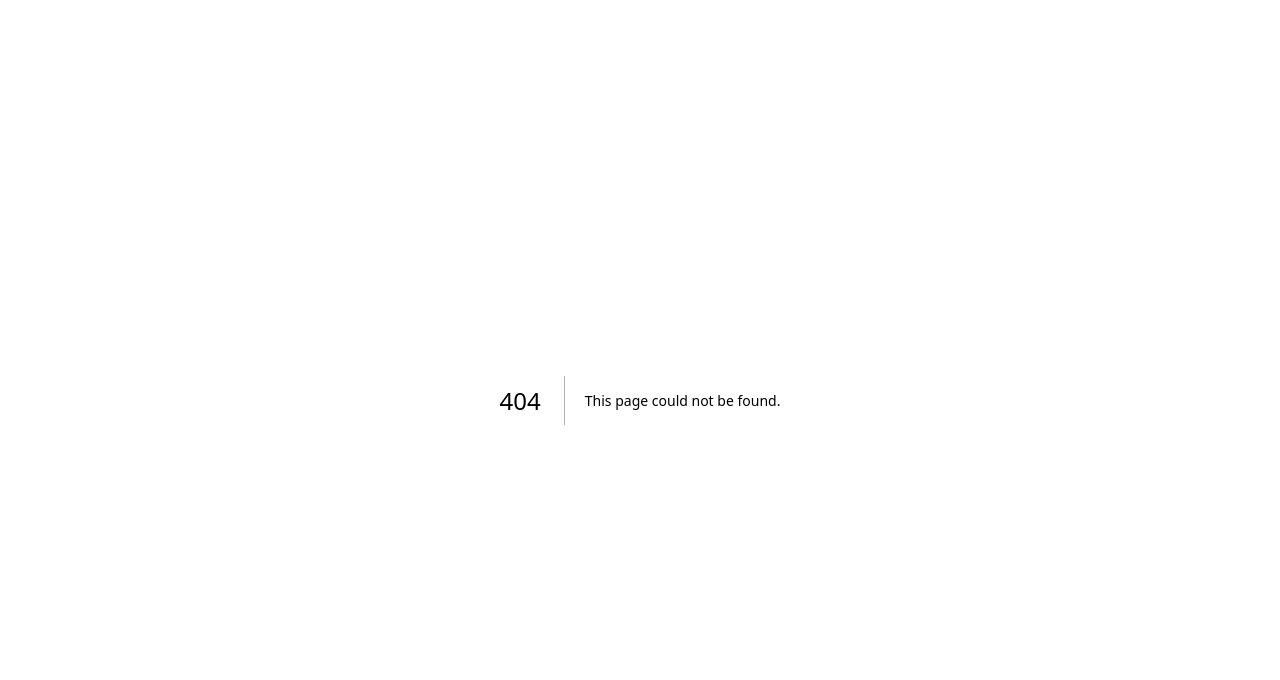
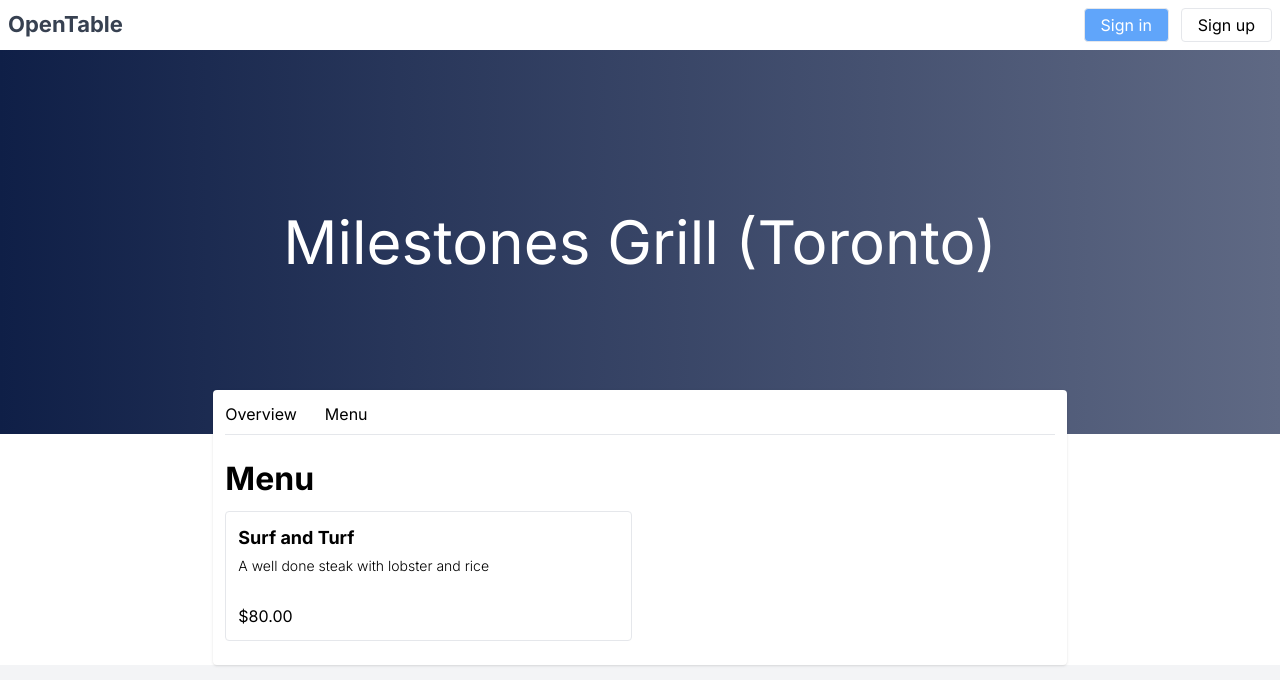
Before and after one commit to IgorGorbov/open-table, a Next.js app: page /restaurant/1 in a window 1280 px wide. Before the commit this address had no page. Shown: the top 680 px of the page. Built offline with nearby package versions, Linux system fonts and the light colour scheme.

Commit message:
add restaurant pages

```diff
--- /dev/null
+++ b/src/app/restaurant/[slug]/page.tsx
@@ -0,0 +1,61 @@
+export default function RestaurantMenu() {
+  return (
+    <main className="bg-gray-100 min-h-screen w-screen">
+      <main className="max-w-screen-2xl m-auto bg-white">
+        <nav className="bg-white p-2 flex justify-between">
+          <a
+            href="@/app/restaurant/[slug]/page"
+            className="font-bold text-gray-700 text-2xl"
+          >
+            OpenTable
+          </a>
+          <div>
+            <div className="flex">
+              <button className="bg-blue-400 text-white border p-1 px-4 rounded mr-3">
+                Sign in
+              </button>
+              <button className="border text-black p-1 px-4 rounded">
+                Sign up
+              </button>
+            </div>
+          </div>
+        </nav>
+        <div className="h-96 overflow-hidden">
+          <div className="bg-center bg-gradient-to-r from-[#0f1f47] to-[#5f6984] h-full flex justify-center items-center">
+            <h1 className="text-7xl text-white captitalize text-shadow text-center">
+              Milestones Grill (Toronto)
+            </h1>
+          </div>
+        </div>
+        <div className="flex m-auto w-2/3 justify-between items-start 0 -mt-11">
+          <div className="bg-white w-[100%] rounded p-3 shadow">
+            <nav className="flex text-reg border-b pb-2">
+              <a href="@/app/restaurant/[slug]/page" className="mr-7">
+                Overview
+              </a>
+              <a href="@/app/restaurant/[slug]/page" className="mr-7">
+                Menu
+              </a>
+            </nav>
+            <main className="bg-white mt-5">
+              <div>
+                <div className="mt-4 pb-1 mb-1">
+                  <h1 className="font-bold text-4xl">Menu</h1>
+                </div>
+                <div className="flex flex-wrap justify-between">
+                  <div className=" border rounded p-3 w-[49%] mb-3">
+                    <h3 className="font-bold text-lg">Surf and Turf</h3>
+                    <p className="font-light mt-1 text-sm">
+                      A well done steak with lobster and rice
+                    </p>
+                    <p className="mt-7">$80.00</p>
+                  </div>
+                </div>
+              </div>
+            </main>
+          </div>
+        </div>
+      </main>
+    </main>
+  );
+}
--- /dev/null
+++ b/src/app/restaurant/page.tsx
@@ -0,0 +1,159 @@
+export function RestaurantDetails() {
+  return (
+    <main className="bg-gray-100 min-h-screen w-screen">
+      <main className="max-w-screen-2xl m-auto bg-white">
+        <nav className="bg-white p-2 flex justify-between">
+          <a href="" className="font-bold text-gray-700 text-2xl">
+            OpenTable
+          </a>
+          <div>
+            <div className="flex">
+              <button className="bg-blue-400 text-white border p-1 px-4 rounded mr-3">
+                Sign in
+              </button>
+              <button className="border p-1 px-4 rounded">Sign up</button>
+            </div>
+          </div>
+        </nav>
+        <div className="h-96 overflow-hidden">
+          <div className="bg-center bg-gradient-to-r from-[#0f1f47] to-[#5f6984] h-full flex justify-center items-center">
+            <h1 className="text-7xl text-white captitalize text-shadow text-center">
+              Milestones Grill (Toronto)
+            </h1>
+          </div>
+        </div>
+        <div className="flex m-auto w-2/3 justify-between items-start 0 -mt-11">
+          <div className="bg-white w-[70%] rounded p-3 shadow">
+            <nav className="flex text-reg border-b pb-2">
+              <a href="" className="mr-7">
+                Overview
+              </a>
+              <a href="" className="mr-7">
+                Menu
+              </a>
+            </nav>
+            <div className="mt-4 border-b pb-6">
+              <h1 className="font-bold text-6xl">Milesstone Grill</h1>
+            </div>
+            <div className="flex items-end">
+              <div className="ratings mt-2 flex items-center">
+                <p>*****</p>
+                <p className="text-reg ml-3">4.9</p>
+              </div>
+              <div>
+                <p className="text-reg ml-4">600 Reviews</p>
+              </div>
+            </div>
+            <div className="mt-4">
+              <p className="text-lg font-light">
+                The classics you love prepared with a perfect twist, all served
+                up in an atmosphere that feels just right. That’s the Milestones
+                promise. So, whether you’re celebrating a milestone, making the
+                most of Happy Hour or enjoying brunch with friends, you can be
+                sure that every Milestones experience is a simple and perfectly
+                memorable one.
+              </p>
+            </div>
+            <div>
+              <h1 className="font-bold text-3xl mt-10 mb-7 border-b pb-5">
+                5 photos
+              </h1>
+              <div className="flex flex-wrap">
+                <img
+                  className="w-56 h-44 mr-1 mb-1"
+                  src="https://resizer.otstatic.com/v2/photos/xlarge/3/41701449.jpg"
+                  alt=""
+                />
+                <img
+                  className="w-56 h-44 mr-1 mb-1"
+                  src="https://resizer.otstatic.com/v2/photos/xlarge/2/41701450.jpg"
+                  alt=""
+                />
+                <img
+                  className="w-56 h-44 mr-1 mb-1"
+                  src="https://resizer.otstatic.com/v2/photos/xlarge/2/41701452.jpg"
+                  alt=""
+                />
+                <img
+                  className="w-56 h-44 mr-1 mb-1"
+                  src="https://resizer.otstatic.com/v2/photos/xlarge/2/41701453.jpg"
+                  alt=""
+                />
+                <img
+                  className="w-56 h-44 mr-1 mb-1"
+                  src="https://resizer.otstatic.com/v2/photos/xlarge/2/41701454.jpg"
+                  alt=""
+                />
+              </div>
+            </div>
+            <div>
+              <h1 className="font-bold text-3xl mt-10 mb-7 borber-b pb-5">
+                What 100 people are saying
+              </h1>
+              <div>
+                <div className="border-b pb-7 mb-7">
+                  <div className="flex">
+                    <div className="w-1/6 flex flex-col items-center">
+                      <div className="rounded-full bg-blue-400 w-16 h-16 flex items-center justify-center">
+                        <h2 className="text-white text-2xl">MJ</h2>
+                      </div>
+                      <p className="text-center">Micheal Jordan</p>
+                    </div>
+                    <div className="ml-10 w-5/6">
+                      <div className="flex items-center">
+                        <div className="flex mr-5">*****</div>
+                      </div>
+                      <div className="mt-5">
+                        <p className="text-lg font-light">
+                          Laurie was on top of everything! Slow night due to the
+                          snow storm so it worked in our favor to have more one
+                          on one with the staff. Delicious and well worth the
+                          money.
+                        </p>
+                      </div>
+                    </div>
+                  </div>
+                </div>
+              </div>
+            </div>
+          </div>
+          <div className="w-[27%] relative text-reg">
+            <div className="fixed w-[15%] bg-white rounded p-3 shadow">
+              <div className="text-center border-b pb-2 font-bold">
+                <h4 className="mr-7 text-lg">Make a Reservation</h4>
+              </div>
+              <div className="my-3 flex flex-col">
+                <label htmlFor="">Party size</label>
+                <select name="" className="py-3 border-b font-light" id="">
+                  <option value="">1 person</option>
+                  <option value="">2 people</option>
+                </select>
+              </div>
+              <div className="flex justify-between">
+                <div className="flex flex-col w-[48%]">
+                  <label htmlFor="">Date</label>
+                  <input
+                    type="text"
+                    className="py-3 border-b font-light w-28"
+                  />
+                </div>
+                <div className="flex flex-col w-[48%]">
+                  <label htmlFor="">Time</label>
+                  <select name="" id="" className="py-3 border-b font-light">
+                    <option value="">7:30 AM</option>
+                    <option value="">9:30 AM</option>
+                  </select>
+                </div>
+              </div>
+              <div className="mt-5">
+                <button className="bg-red-600 rounded w-full px-4 text-white font-bold h-16">
+                  Find a Time
+                </button>
+              </div>
+            </div>
+          </div>
+        </div>
+      </main>
+    </main>
+  );
+}
```
